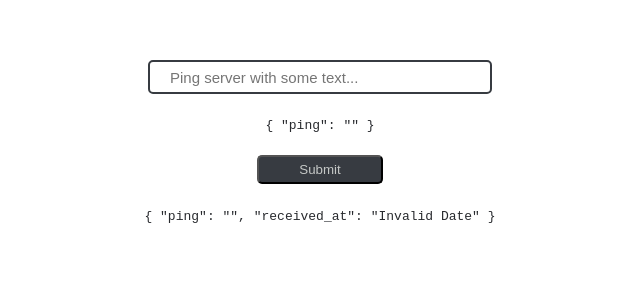
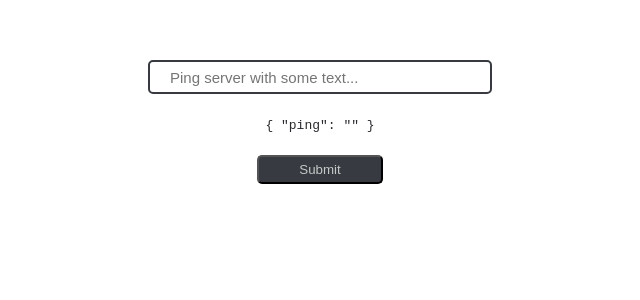
Before and after one commit to crafting-dev/template-typescript-react, a React (Create React App) app: page / in a window 1280 px wide. Shown: the top 300 px of the page, without its empty margins (320-960 px from the left). Built offline with nearby package versions, Linux system fonts and the light colour scheme.

Commit message:
Fix initial value

```diff
--- a/src/Ping.tsx
+++ b/src/Ping.tsx
@@ -1,12 +1,14 @@
+/* eslint-disable camelcase */
+
 import React, { useState } from 'react'
 import './Ping.css'
 
 function Ping(): JSX.Element {
   const [ping, setPing] = useState('')
-  const [pong, setPong] = useState({
-    ping: '',
-    received_at: '',
-  })
+  const [pong, setPong] = useState<{
+    ping: string
+    received_at: string
+  } | null>(null)
 
   const createBaseUrl = (): string => {
     const locationToMatchRegex = new RegExp('^http://localhost:[0-9]*')
```
